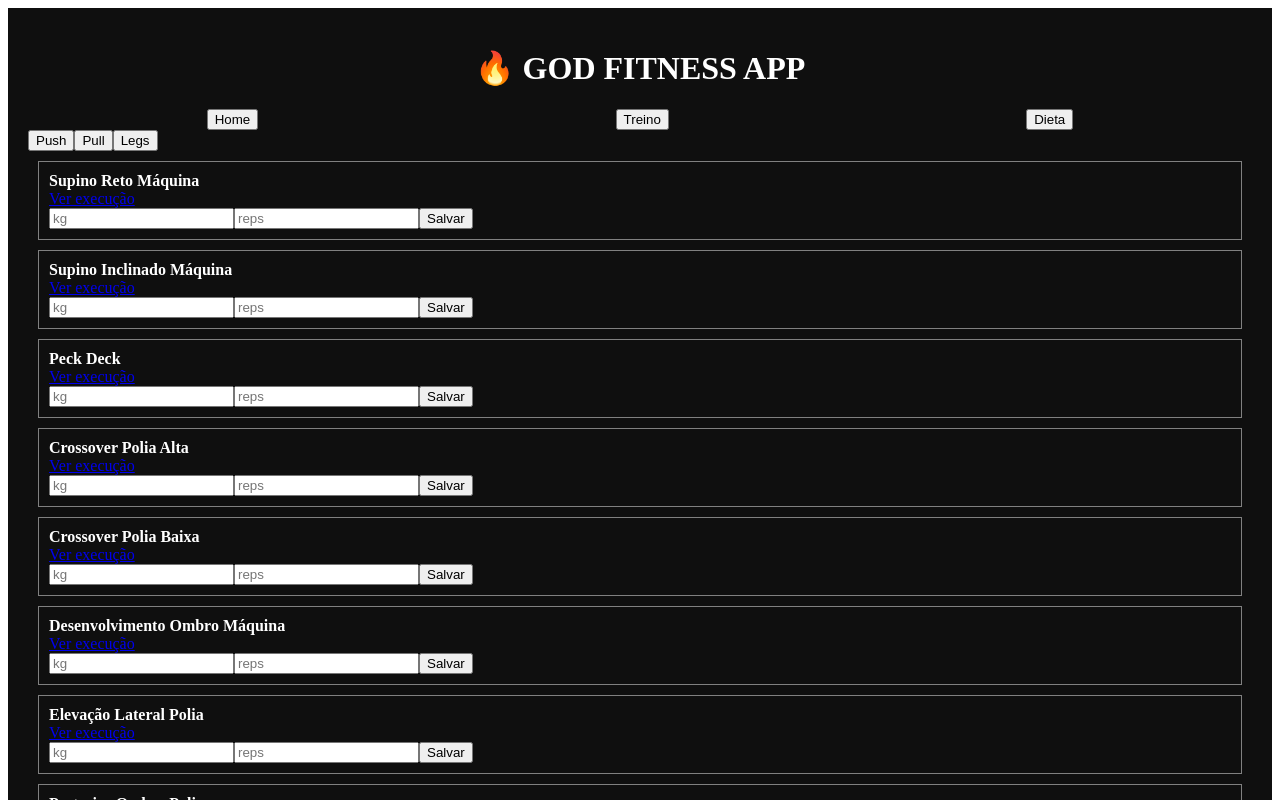
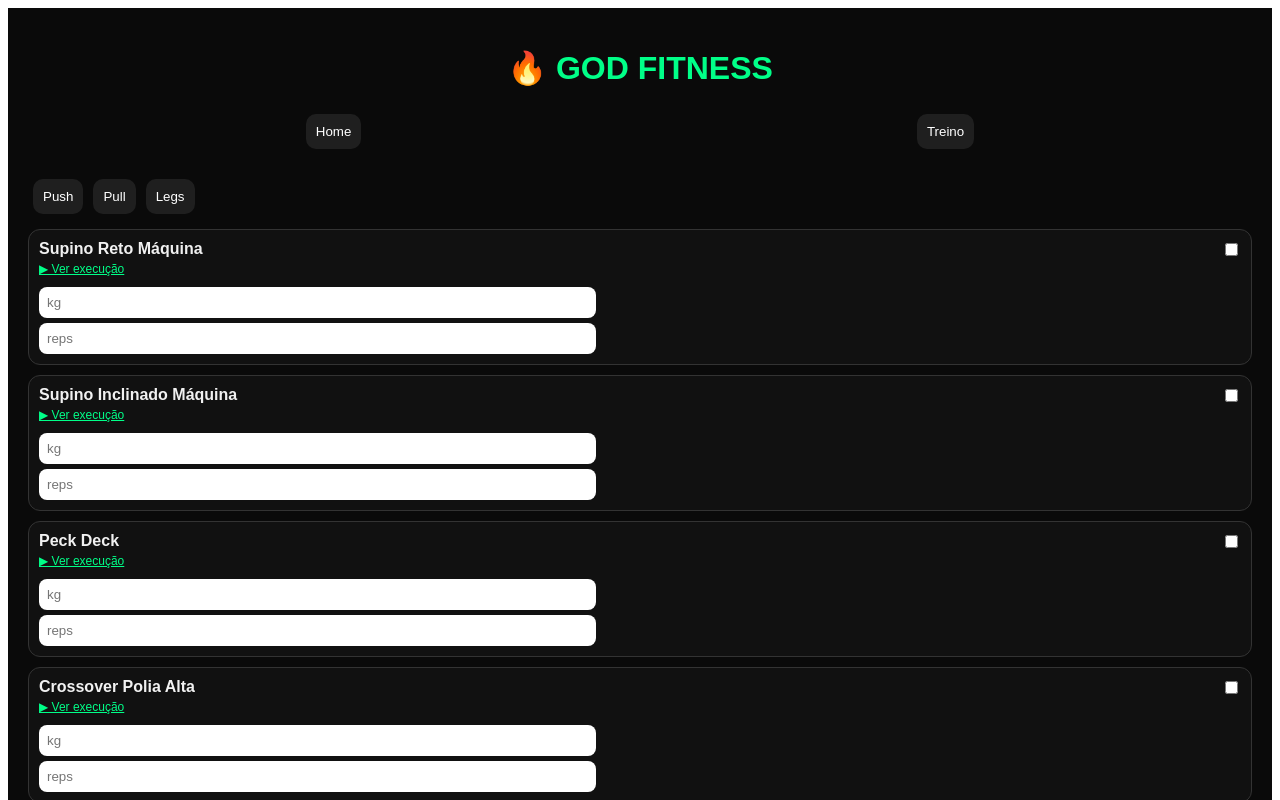
Before and after one commit to hellderluis00-byte/gym-app, a Next.js app: page / in a window 1280 px wide. Both pictures are taken after a click on the button "Treino". Shown: the top 800 px of the page. Built offline with nearby package versions, Linux system fonts and the light colour scheme.

Commit message:
Update page.js

```diff
--- a/app/page.js
+++ b/app/page.js
@@ -17,156 +17,174 @@ const workouts = {
   ]
 };
 
-const foodDB = {
-  "arroz": { cal: 130, protein: 2 },
-  "feijao": { cal: 120, protein: 8 },
-  "frango": { cal: 200, protein: 30 },
-  "ovo": { cal: 70, protein: 6 },
-  "hamburguer": { cal: 250, protein: 20 },
-  "macarrao": { cal: 200, protein: 6 },
-  "doce": { cal: 150, protein: 2 }
-};
-
 export default function App() {
   const today = new Date().toISOString().split("T")[0];
 
   const [tab, setTab] = useState("home");
   const [checkins, setCheckins] = useState([]);
-  const [logs, setLogs] = useState({});
   const [dailyLogs, setDailyLogs] = useState({});
-  const [foodLog, setFoodLog] = useState([]);
   const [selectedDay, setSelectedDay] = useState("Push");
-  const [selectedDate, setSelectedDate] = useState(null);
+  const [exerciseState, setExerciseState] = useState({});
 
   useEffect(() => {
     setCheckins(JSON.parse(localStorage.getItem("checkins")) || []);
-    setLogs(JSON.parse(localStorage.getItem("logs")) || {});
     setDailyLogs(JSON.parse(localStorage.getItem("dailyLogs")) || {});
-    setFoodLog(JSON.parse(localStorage.getItem("food")) || []);
   }, []);
 
   useEffect(() => {
     localStorage.setItem("checkins", JSON.stringify(checkins));
-    localStorage.setItem("logs", JSON.stringify(logs));
     localStorage.setItem("dailyLogs", JSON.stringify(dailyLogs));
-    localStorage.setItem("food", JSON.stringify(foodLog));
-  }, [checkins, logs, dailyLogs, foodLog]);
+  }, [checkins, dailyLogs]);
 
-  const checkin = () => {
+  const handleCheckin = () => {
     if (!checkins.includes(today)) setCheckins([...checkins, today]);
+    setTab("treino");
   };
 
-  const saveWorkout = (ex) => {
-    const weight = document.getElementById(ex+"w").value;
-    const reps = document.getElementById(ex+"r").value;
+  const handleChange = (ex, field, value) => {
+    setExerciseState({
+      ...exerciseState,
+      [ex]: {
+        ...exerciseState[ex],
+        [field]: value
+      }
+    });
+  };
+
+  const toggleDone = (ex) => {
+    setExerciseState({
+      ...exerciseState,
+      [ex]: {
+        ...exerciseState[ex],
+        done: !exerciseState[ex]?.done
+      }
+    });
+  };
+
+  const finishWorkout = () => {
+    const entries = Object.keys(exerciseState).map(ex => ({
+      ex,
+      weight: exerciseState[ex]?.weight || "",
+      reps: exerciseState[ex]?.reps || ""
+    }));
 
     setDailyLogs({
       ...dailyLogs,
-      [today]: [...(dailyLogs[today] || []), { ex, weight, reps }]
+      [today]: entries
     });
 
-    setLogs({
-      ...logs,
-      [ex]: [...(logs[ex] || []), { weight, date: today }]
-    });
+    setExerciseState({});
+    setTab("home");
   };
-
-  const addFood = () => {
-    const name = document.getElementById("food").value.toLowerCase();
-    const food = foodDB[name];
-    if (!food) return;
-    setFoodLog([...foodLog, { name, ...food }]);
-  };
-
-  const totalCalories = foodLog.reduce((a,b)=>a+b.cal,0);
-  const totalProtein = foodLog.reduce((a,b)=>a+b.protein,0);
-
-  const proteinGoal = 160;
-  const calorieGoal = 2200;
 
   const streak = checkins.length;
 
   return (
-    <div style={{padding:20, background:"#0f0f0f", color:"white", minHeight:"100vh"}}>
+    <div style={{padding:20, background:"#0a0a0a", color:"#f1f1f1", minHeight:"100vh", fontFamily:"Arial"}}>
 
-      <h1 style={{textAlign:"center"}}>🔥 GOD FITNESS APP</h1>
+      <h1 style={{textAlign:"center", color:"#00ff88"}}>🔥 GOD FITNESS</h1>
 
-      <div style={{display:"flex", justifyContent:"space-around"}}>
-        <button onClick={()=>setTab("home")}>Home</button>
-        <button onClick={()=>setTab("treino")}>Treino</button>
-        <button onClick={()=>setTab("dieta")}>Dieta</button>
+      <div style={{display:"flex", justifyContent:"space-around", marginBottom:20}}>
+        <button onClick={()=>setTab("home")} style={btn}>Home</button>
+        <button onClick={()=>setTab("treino")} style={btn}>Treino</button>
       </div>
 
-      {tab==="home" && (
+      {tab === "home" && (
         <div>
-          <button onClick={checkin}>Check-in</button>
-          <p>🔥 Streak: {streak}</p>
+          <button onClick={handleCheckin} style={checkBtn}>🚀 Check-in Academia</button>
+          <p style={{marginTop:10}}>🔥 Streak: {streak}</p>
 
-          <h3>📅 Calendário</h3>
+          <h3>📅 Histórico</h3>
           {checkins.map((d,i)=>(
-            <div key={i} onClick={()=>setSelectedDate(d)} style={{cursor:"pointer"}}>{d}</div>
-          ))}
-
-          {selectedDate && (
-            <div>
-              <h4>Treino do dia:</h4>
-              {(dailyLogs[selectedDate]||[]).map((l,i)=>(
-                <div key={i}>{l.ex} - {l.weight}kg x {l.reps}</div>
+            <div key={i} style={{marginBottom:5}}>
+              {d}
+              {(dailyLogs[d]||[]).map((l,idx)=>(
+                <div key={idx} style={{fontSize:12, color:"#ccc"}}>
+                  {l.ex} - {l.weight}kg x {l.reps}
+                </div>
               ))}
-            </div>
-          )}
-
-          <h3>📊 Progresso</h3>
-          <div>Proteína: {totalProtein}/{proteinGoal}</div>
-          <div style={{background:"gray", height:10}}>
-            <div style={{width:`${(totalProtein/proteinGoal)*100}%`, background:"green", height:10}}></div>
-          </div>
-
-          <div>Calorias: {totalCalories}/{calorieGoal}</div>
-          <div style={{background:"gray", height:10}}>
-            <div style={{width:`${(totalCalories/calorieGoal)*100}%`, background:"orange", height:10}}></div>
-          </div>
-        </div>
-      )}
-
-      {tab==="treino" && (
-        <div>
-          {Object.keys(workouts).map(day=>(
-            <button key={day} onClick={()=>setSelectedDay(day)}>{day}</button>
-          ))}
-
-          {workouts[selectedDay].map(ex=>(
-            <div key={ex} style={{border:"1px solid gray", margin:10, padding:10}}>
-              <b>{ex}</b>
-              <br/>
-              <a href={`https://www.youtube.com/results?search_query=${ex}`} target="_blank">Ver execução</a>
-              <br/>
-              <input id={ex+"w"} placeholder="kg"/>
-              <input id={ex+"r"} placeholder="reps"/>
-              <button onClick={()=>saveWorkout(ex)}>Salvar</button>
             </div>
           ))}
         </div>
       )}
 
-      {tab==="dieta" && (
+      {tab === "treino" && (
         <div>
-          <h3>Dieta Inteligente</h3>
-          <input id="food" placeholder="arroz, feijao, frango..."/>
-          <button onClick={addFood}>Adicionar</button>
+          <div style={{marginBottom:10}}>
+            {Object.keys(workouts).map(day=>(
+              <button key={day} onClick={()=>setSelectedDay(day)} style={btn}>{day}</button>
+            ))}
+          </div>
 
-          {foodLog.map((f,i)=>(
-            <div key={i}>{f.name} - {f.cal} kcal - {f.protein}g proteína</div>
+          {workouts[selectedDay].map(ex => (
+            <div key={ex} style={card}>
+              <div style={{display:"flex", justifyContent:"space-between"}}>
+                <b>{ex}</b>
+                <input type="checkbox" checked={exerciseState[ex]?.done || false} onChange={()=>toggleDone(ex)}/>
+              </div>
+
+              <a href={`https://www.youtube.com/results?search_query=${ex}`} target="_blank" style={{fontSize:12, color:"#00ff88"}}>
+                ▶ Ver execução
+              </a>
+
+              <div style={{marginTop:5}}>
+                <input placeholder="kg" style={input} onChange={(e)=>handleChange(ex,"weight",e.target.value)}/>
+                <input placeholder="reps" style={input} onChange={(e)=>handleChange(ex,"reps",e.target.value)}/>
+              </div>
+            </div>
           ))}
 
-          <h4>Total: {totalCalories} kcal</h4>
-          <h4>Proteína: {totalProtein}g</h4>
-
-          <h3>Sugestão</h3>
-          <p>Baseado no seu gosto: arroz + feijão + frango + ovo + macarrão controlado</p>
+          <button onClick={finishWorkout} style={finishBtn}>✅ Concluir Treino</button>
         </div>
       )}
-
     </div>
   );
 }
+
+const btn = {
+  padding:10,
+  borderRadius:10,
+  border:"none",
+  background:"#1f1f1f",
+  color:"white",
+  margin:5
+};
+
+const checkBtn = {
+  width:"100%",
+  padding:15,
+  borderRadius:12,
+  border:"none",
+  background:"linear-gradient(90deg,#00ff88,#00cc66)",
+  color:"black",
+  fontWeight:"bold",
+  fontSize:16
+};
+
+const finishBtn = {
+  width:"100%",
+  padding:15,
+  borderRadius:12,
+  border:"none",
+  background:"#00ff88",
+  color:"black",
+  fontWeight:"bold",
+  marginTop:20
+};
+
+const input = {
+  width:"45%",
+  marginRight:"5%",
+  padding:8,
+  borderRadius:8,
+  border:"none",
+  marginTop:5
+};
+
+const card = {
+  border:"1px solid #333",
+  borderRadius:12,
+  padding:10,
+  marginBottom:10,
+  background:"#111"
+};
```
